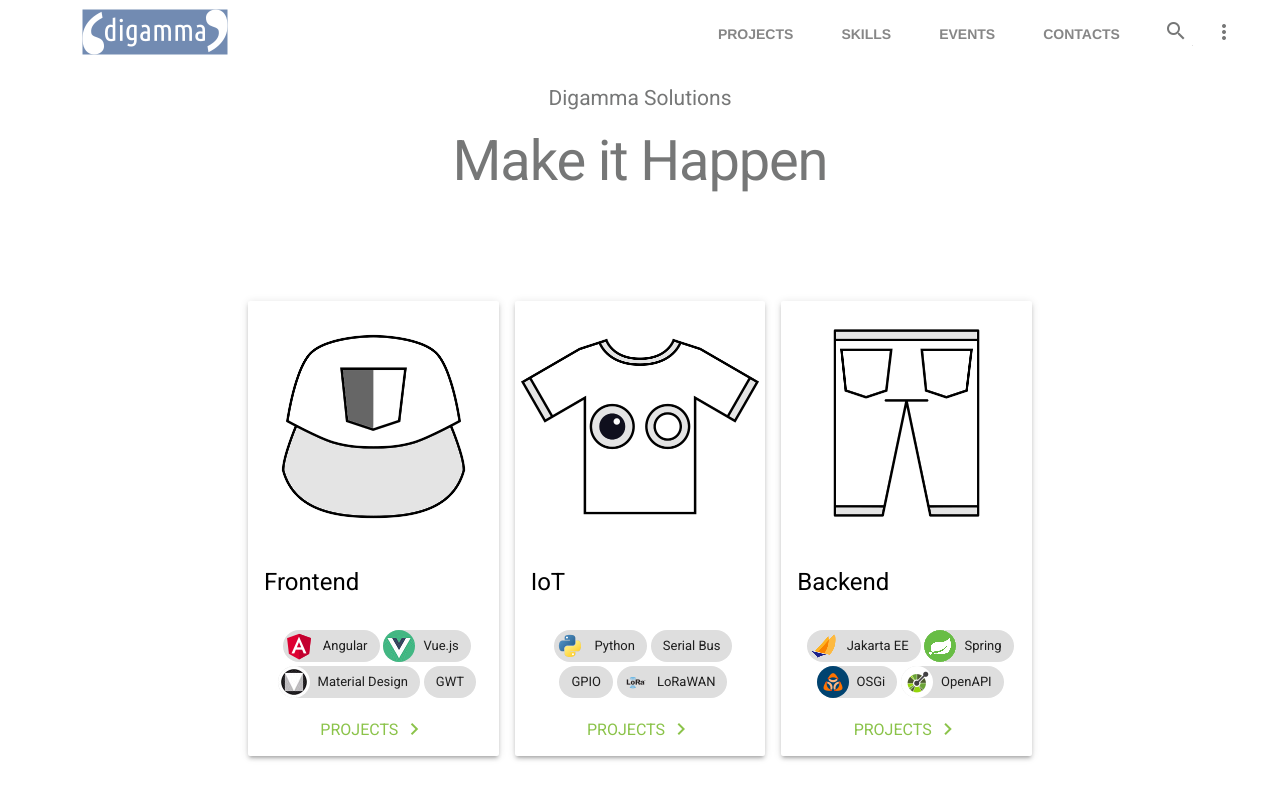
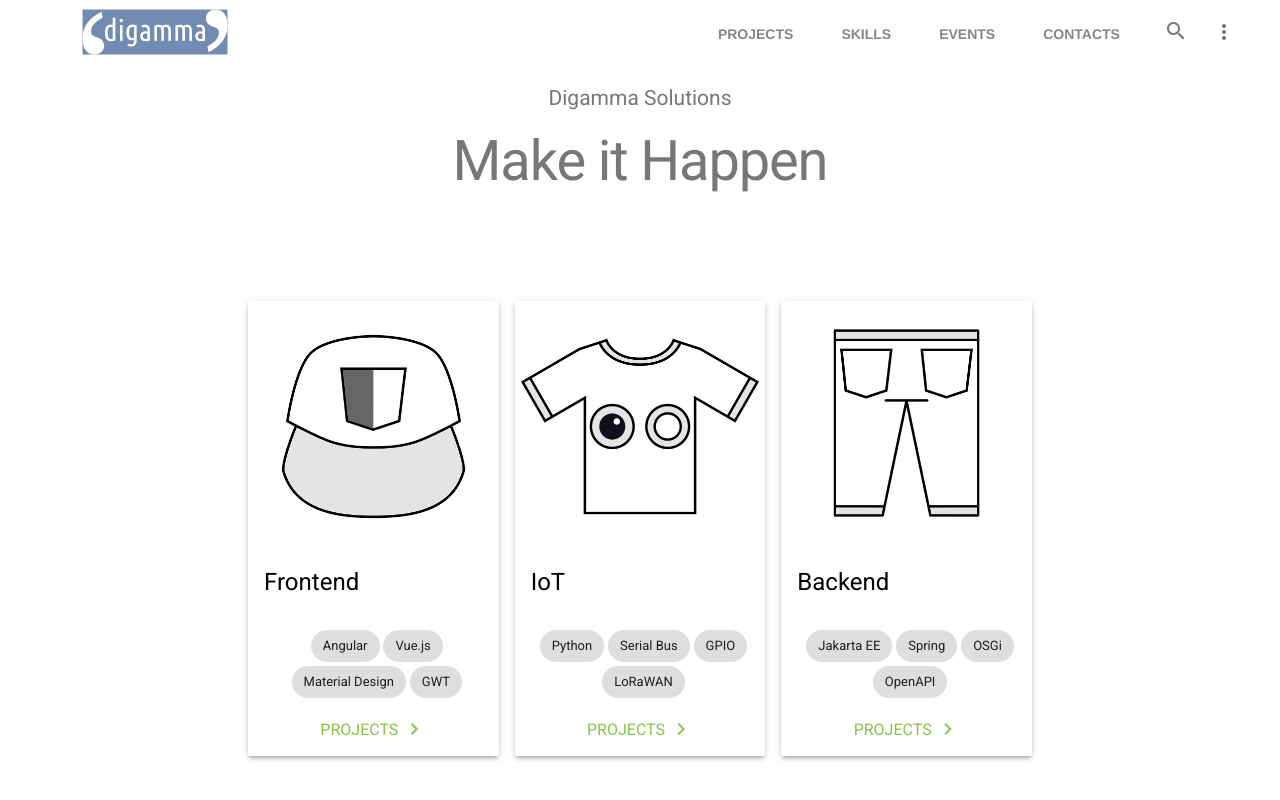
Before and after one commit to digammas/website, a plain HTML site: page www/index.html in a window 1280 px wide. Drawn offline with nearby package versions, Linux system fonts and the light colour scheme.

Commit message:
Remove tech icons

```diff
--- a/www/index.html
+++ b/www/index.html
@@ -85,16 +85,13 @@
                  <h4 class="mdl-card__title-text">Frontend</h4>
               </div>
               <div class="mdl-card__supporting-text">
-                <span class="mdl-chip mdl-chip--contact">
-                  <img class="mdl-chip__contact" src="images/angular.png"></img>
+                <span class="mdl-chip">
                   <span class="mdl-chip__text">Angular</span>
                 </span>
-                  <span class="mdl-chip mdl-chip--contact">
-                  <img class="mdl-chip__contact" src="images/vue.jpg"></img>
+                  <span class="mdl-chip">
                   <span class="mdl-chip__text">Vue.js</span>
                 </span>
-                  <span class="mdl-chip mdl-chip--contact">
-                  <img class="mdl-chip__contact" src="images/md.jpg"></img>
+                  <span class="mdl-chip">
                   <span class="mdl-chip__text">Material Design</span>
                 </span>
                   <span class="mdl-chip"><span class="mdl-chip__text">GWT</span>
@@ -116,14 +113,16 @@
                  <h4 class="mdl-card__title-text">IoT</h4>
               </div>
               <div class="mdl-card__supporting-text">
-                <span class="mdl-chip mdl-chip--contact">
-                  <img class="mdl-chip__contact" src="images/python.png"></img>
+                <span class="mdl-chip">
                   <span class="mdl-chip__text">Python</span>
                 </span>
-                <span class="mdl-chip"><span class="mdl-chip__text">Serial Bus</span></span>
-                <span class="mdl-chip"><span class="mdl-chip__text">GPIO</span></span>
-                <span class="mdl-chip mdl-chip--contact">
-                  <img class="mdl-chip__contact" src="images/lora.png"></img>
+                <span class="mdl-chip">
+                  <span class="mdl-chip__text">Serial Bus</span>
+                </span>
+                <span class="mdl-chip">
+                  <span class="mdl-chip__text">GPIO</span>
+                </span>
+                <span class="mdl-chip">
                   <span class="mdl-chip__text">LoRaWAN</span>
                 </span>
               </div>
@@ -143,21 +142,17 @@
                  <h4 class="mdl-card__title-text">Backend</h4>
               </div>
               <div class="mdl-card__supporting-text">
-                <span class="mdl-chip mdl-chip--contact">
-                  <img class="mdl-chip__contact" src="images/jakartaee.png"></img>
+                <span class="mdl-chip">
                   <span class="mdl-chip__text">Jakarta EE</span>
                 </span>
-                <span class="mdl-chip mdl-chip--contact">
-                  <img class="mdl-chip__contact" src="images/spring.png"></img>
+                <span class="mdl-chip">
                   <span class="mdl-chip__text">Spring</span>
                 </span>
-                  <span class="mdl-chip mdl-chip--contact">
-                  <img class="mdl-chip__contact" src="images/osgi.png"></img>
+                  <span class="mdl-chip">
                   <span class="mdl-chip__text">OSGi</span>
                 </span>
                 </span>
-                <span class="mdl-chip mdl-chip--contact">
-                  <img class="mdl-chip__contact" src="images/openapi.png"></img>
+                <span class="mdl-chip">
                   <span class="mdl-chip__text">OpenAPI</span>
                 </span>
               </div>
```
Also changed, not shown: www/images/angular.png (deleted), www/images/jakartaee.png (deleted), www/images/lora.png (deleted), www/images/md.jpg (deleted), www/images/openapi.png (deleted), www/images/osgi.png (deleted), www/images/python.png (deleted), www/images/spring.png (deleted), www/images/vue.jpg (deleted).
